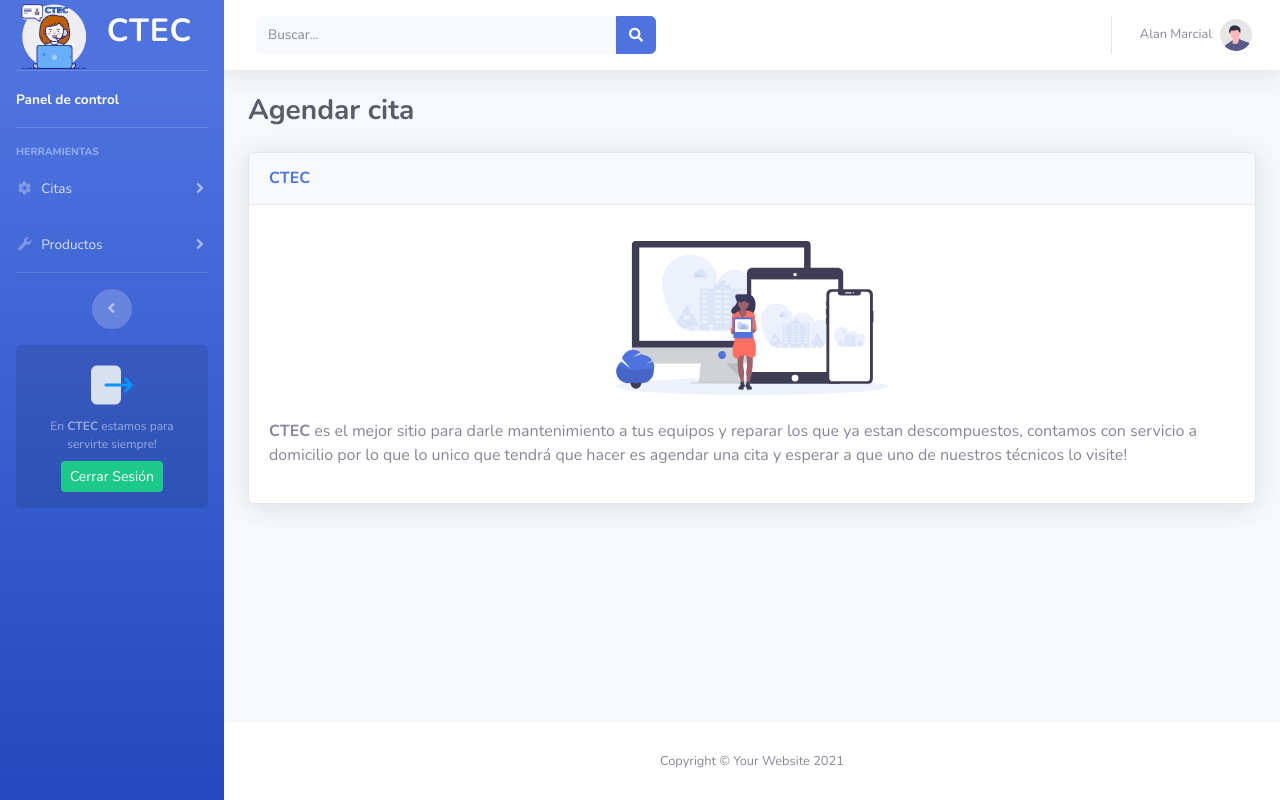
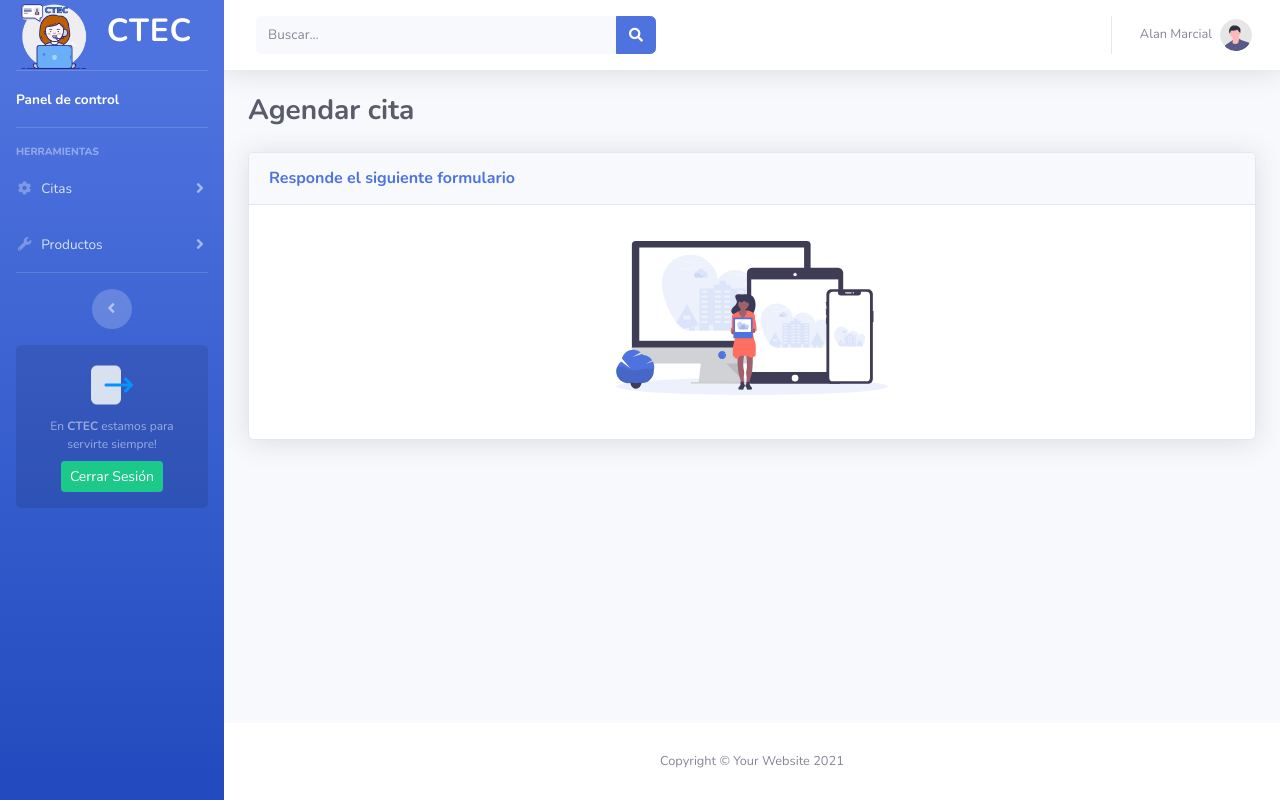
Before and after one commit to AlanMarcial16/ctec, a PHP site: page /agendar.php in a window 1280 px wide. Run offline with PHP 8.4, Linux system fonts and the light colour scheme.

Commit message:
formulario para agendar citas (Pendiente)

```diff
--- a/CTEC/agendar.php
+++ b/CTEC/agendar.php
@@ -218,15 +218,16 @@
                     </div>
                         <div class="card shadow mb-4">
                             <div class="card-header py-3">
-                                <h6 class="m-0 font-weight-bold text-primary">CTEC</h6>
+                                <h6 class="m-0 font-weight-bold text-primary">Responde el siguiente formulario</h6>
                             </div>
                             <div class="card-body">
                                 <div class="text-center">
                                     <img class="img-fluid px-3 px-sm-4 mt-3 mb-4" style="width: 20rem;"
                                         src="img/undraw_posting_photo.svg" alt="...">
                                 </div>
-                                <p><b>CTEC</b> es el mejor sitio para darle mantenimiento a tus equipos y reparar los que ya estan descompuestos,
-                                contamos con servicio a domicilio por lo que lo unico que tendrá que hacer es agendar una cita y esperar a que uno de nuestros técnicos lo visite!</p>
+                                <form>
+
+                                </form>
                             </div>
                         </div>
                     <!-- TERMINA EL DASHBOARD -->
```
